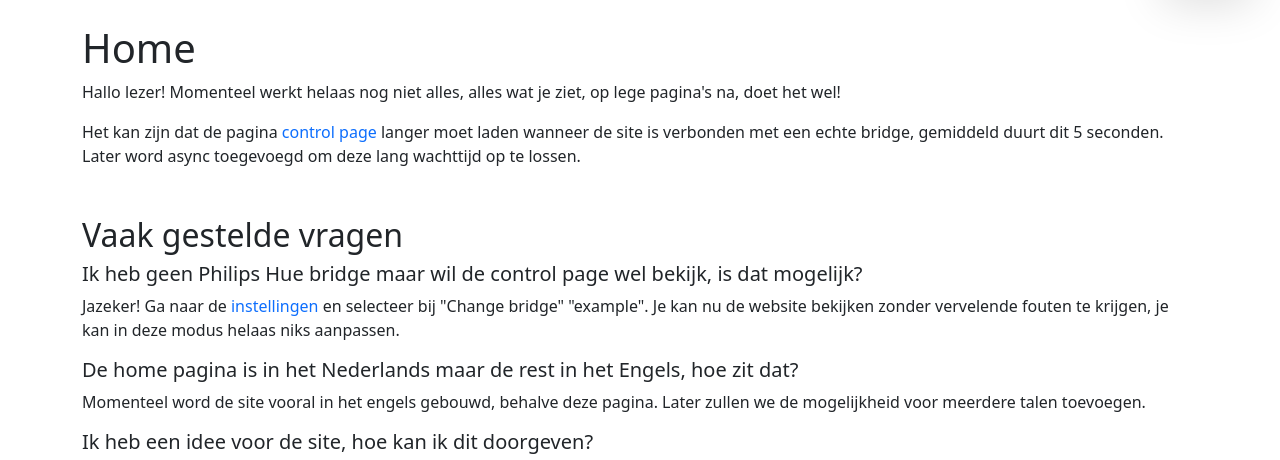
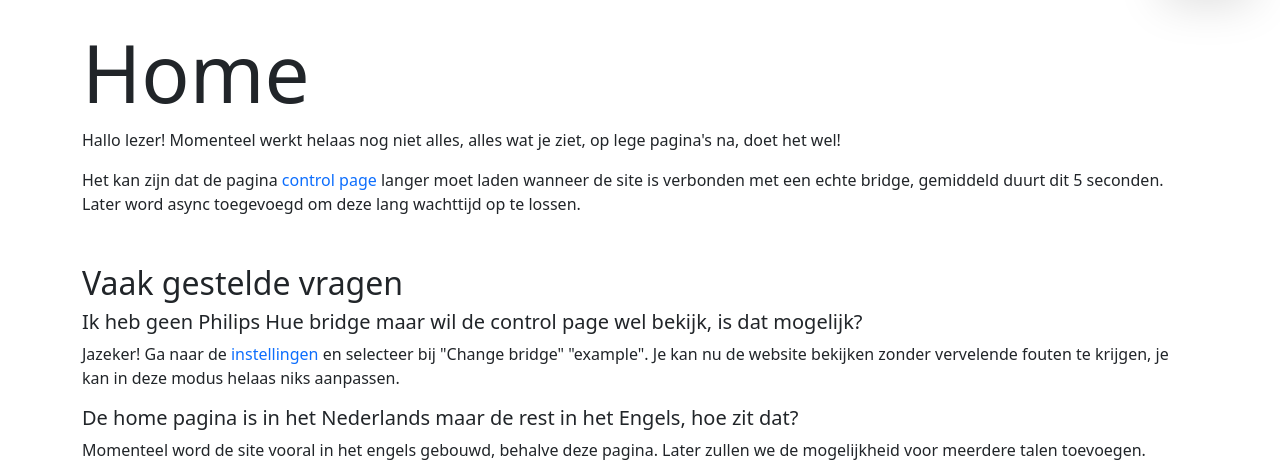
Before and after one commit to woutvos/Hue-control-site, a Flask app: page / in a window 1280 px wide. Shown: the part 71-531 px from the top of the page. Run offline with Flask 2, Linux system fonts and the light colour scheme.

Commit message:
Change header

```diff
--- a/templates/home.html
+++ b/templates/home.html
@@ -1,7 +1,7 @@
 {% extends "layout.html" %}
 {% block content %}
     <div class="container-md">
-        <h1>Home</h1>
+        <h1 class="display-1">Home</h1>
         <p>Hallo lezer! Momenteel werkt helaas nog niet alles, alles wat je ziet, op lege pagina's na, doet het wel!</p>
         <p>Het kan zijn dat de pagina <a href="{{ url_for('control_page') }}">control page</a> langer moet laden wanneer de site is verbonden met een echte bridge, gemiddeld duurt dit 5 seconden. Later word async toegevoegd om deze lang wachttijd op te lossen.</p>
 
```
